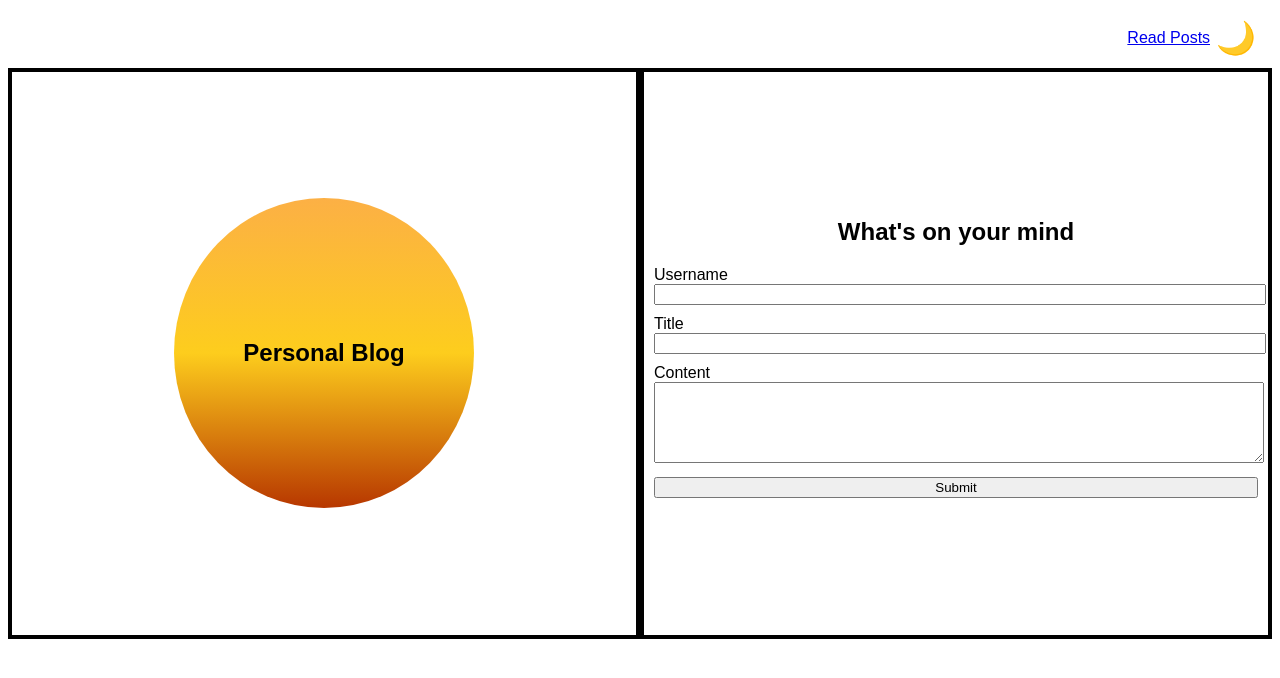
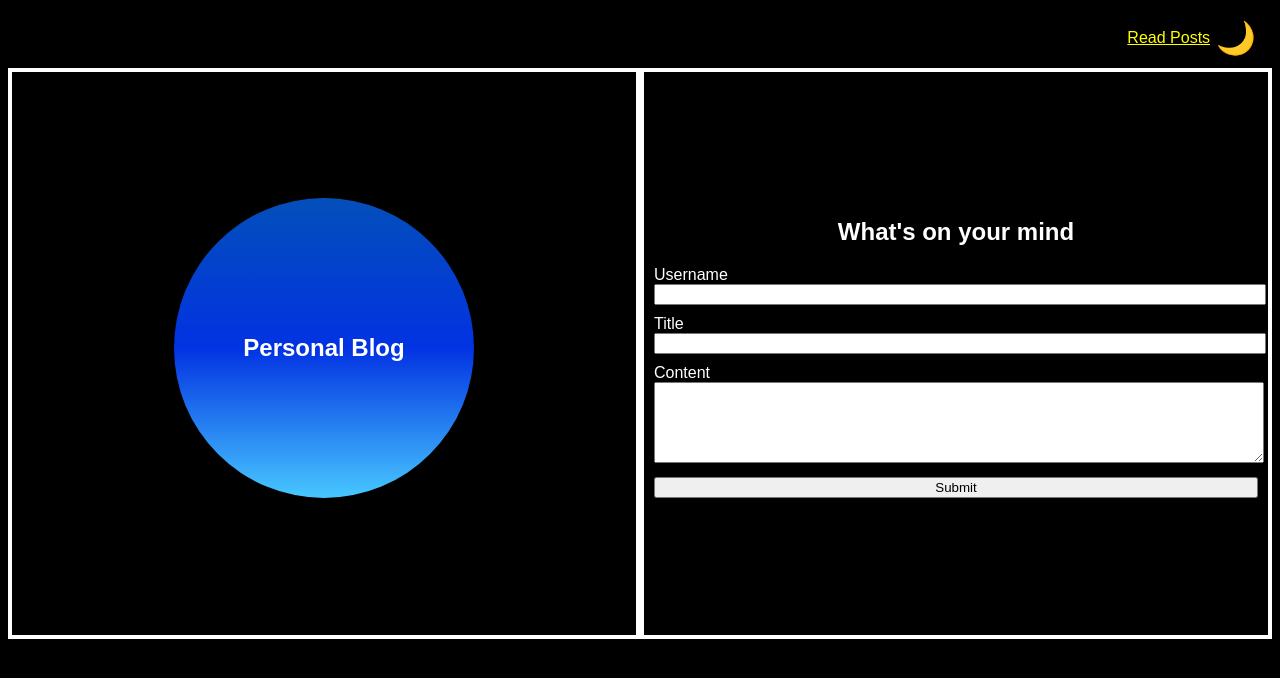
Before and after one commit to ehsanh2001/personal-blog, a plain HTML site: page index.html in a window 1280 px wide. Both pictures are taken after a click on the button "☀️". Drawn offline with Linux system fonts and the light colour scheme.

Commit message:
Add dark/light theme functionality

```diff
--- a/assets/css/blog.css
+++ b/assets/css/blog.css
@@ -1,9 +1,18 @@
+:root {
+    --body-bg-color: rgb(234, 238, 238);
+    --body-color: black;
+    --border-color: rgb(100, 100, 100);
+    --card-bg-color: rgb(238, 238, 238);
+    --card-border-color: black;
+    --link-color: rgb(0, 0, 255);
+}
 body {
-    background-color: #eaeeee;
+    background-color: var(--body-bg-color);
+    color: var(--body-color);
 }
 header {
     display: flex;
-    border-bottom: 8px double grey;
+    border-bottom: 8px double var(--border-color);
 }
 header .buttons {
     display: flex;
@@ -14,22 +23,26 @@ header .buttons {
 }
 
 main {
-    border-bottom: 8px double grey;
+    border-bottom: 8px double var(--border-color);
 }
 
 footer {
     padding: 20px;
 }
+a {
+    color: var(--link-color);
+}
+
 .card {
-    background-color: #eee;
-    border: 1px solid black;
+    background-color: var(--card-bg-color);
+    border: 1px solid var(--card-border-color);
     padding: 10px;
     margin: 10px;
 }
 
 .card .username {
     margin: 5px;
-    border-bottom: 4px double black;
+    border-bottom: 4px double;
     padding-bottom: 10px;
 }
 
@@ -43,8 +56,9 @@ footer {
     padding: 0px 30px;
 }
 
-#btn-theme{
+#btn-theme {
     font-size: 200%;
-    background-color:eaeeee;
-    border:none;
+    background-color: var(--body-bg-color);
+    border: none;
+    margin: 5px;
 }
--- a/assets/css/form.css
+++ b/assets/css/form.css
@@ -1,9 +1,20 @@
+:root {
+    --body-bg-color: white;
+    --body-color: black;
+    --left-div-color1: rgb(183, 55, 0);
+    --left-div-color2: rgb(253, 205, 29);
+    --left-div-color3: rgb(252, 176, 69);
+    --error-color: red;
+    --link-color: rgb(0, 0, 255);
+}
 body {
     font-family: Arial, Helvetica, sans-serif;
+    background-color: var(--body-bg-color);
+    color: var(--body-color);
     height: 100%;
 }
 
-header{
+header {
     display: flex;
     padding: 10px;
     justify-content: flex-end;
@@ -25,6 +36,9 @@ textarea {
     margin-bottom: 10px;
 }
 
+a{
+    color:var(--link-color);
+}
 .col {
     display: flex;
     flex-direction: column;
@@ -38,36 +52,36 @@ textarea {
     display: flex;
     justify-content: center;
     align-items: center;
-    background: rgb(183, 55, 0);
+    background: var(--left-div-color1);
     background: linear-gradient(
         0deg,
-        rgba(183, 55, 0, 1) 0%,
-        rgba(253, 205, 29, 1) 50%,
-        rgba(252, 176, 69, 1) 100%
+        var(--left-div-color1) 0%,
+        var(--left-div-color2) 50%,
+        var(--left-div-color3) 100%
     );
     width: 300px;
-    height: 300%;
+    height: 300px;
     border-radius: 50%;
 }
 
 .error {
     position: relative;
     display: block;
-    border-color: red;
+    border-color: var(--error-color);
 }
 
 .error::after {
     display: block;
     position: absolute;
     content: "Please enter a value";
-    color: red;
+    color: var(--error-color);
     font-size: smaller;
     top: 0px;
     left: 80px;
 }
 
-#btn-theme{
+#btn-theme {
     font-size: 200%;
-    background-color:white;
-    border:none;
+    background-color: var(--body-bg-color);
+    border: none;
 }
--- a/assets/js/form.js
+++ b/assets/js/form.js
@@ -15,6 +15,21 @@ const btnTheme = document.getElementById("btn-theme");
 document.getElementById("blog-form").addEventListener("submit", formSubmit);
 document.getElementById("blog-form").addEventListener("keydown", clearError);
 btnTheme.addEventListener("click", changeTheme);
+
+loadTheme();
+
+function loadTheme() {
+    const theme = localStorage.getItem("theme") || "SUN";
+
+    //  the changeTheme() toggles the theme, so if the theme is stored as SUN we change the btnTheme to MOON_EMOJI and
+    // then call changeTheme() and vice versa for MOON
+    if (theme === "SUN") {
+        btnTheme.textContent = MOON_EMOJI;
+    } else {
+        btnTheme.textContent = SUN_EMOJI;
+    }
+    changeTheme();
+}
 
 function formSubmit(event) {
     event.preventDefault();
@@ -75,7 +90,29 @@ function clearError(event) {
     }
 }
 
+// To change the theme we not the rgb value of colors
 function changeTheme() {
-    if (btnTheme.textContent === SUN_EMOJI) btnTheme.textContent = MOON_EMOJI;
-    else btnTheme.textContent = SUN_EMOJI;
+    const root = document.documentElement;
+
+    if (btnTheme.textContent === SUN_EMOJI) {
+        btnTheme.textContent = MOON_EMOJI;
+        localStorage.setItem("theme", "MOON");
+
+        root.style.setProperty("--body-bg-color", "black");
+        root.style.setProperty("--body-color", "white");
+        root.style.setProperty("--link-color", "rgb(255,255,0)");
+        root.style.setProperty("--left-div-color1", "rgb(72,200,255)");
+        root.style.setProperty("--left-div-color2", "rgb(2,50,226)");
+        root.style.setProperty("--left-div-color3", "rgb(3,79,186)");
+    } else {
+        btnTheme.textContent = SUN_EMOJI;
+        localStorage.setItem("theme", "SUN");
+
+        root.style.setProperty("--body-bg-color", "white");
+        root.style.setProperty("--body-color", "black");
+        root.style.setProperty("--link-color", "rgb(0,0,255)");
+        root.style.setProperty("--left-div-color1", "rgb(183, 55, 0)");
+        root.style.setProperty("--left-div-color2", "rgb(253, 205, 29)");
+        root.style.setProperty("--left-div-color3", "rgb(252, 176, 69)");
+    }
 }
```
Also changed, not shown: assets/js/blog.js (+42 -3 lines).
